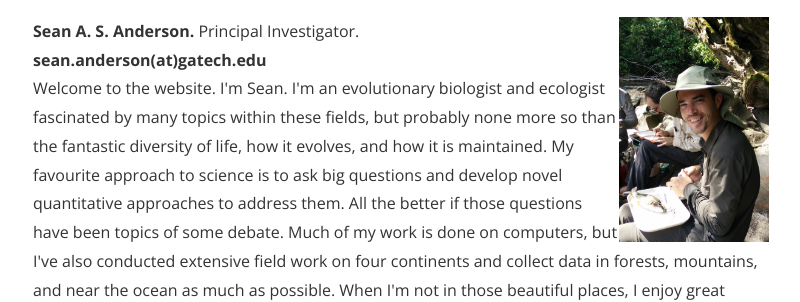
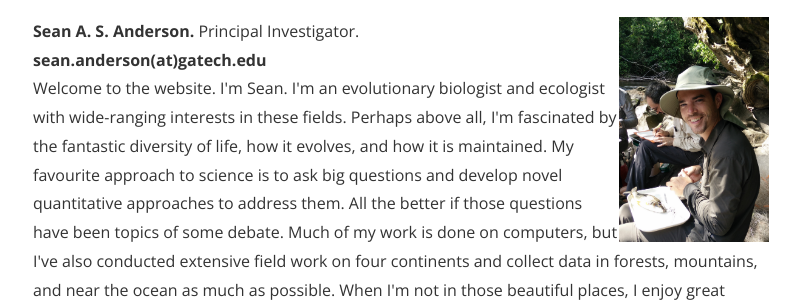
Before and after one commit to SeanASAnderson/SeanASAnderson.github.io, a Jekyll site: the page built from people.md, in a window 1280 px wide and 900 px high. Shown: the part 200-502 px from the top of the window, without its empty margins (239-1039 px from the left). Built offline with Jekyll 4.4.1, drawn with Linux system fonts in a browser that asks for light colours; nearby versions of some CDN libraries; some web fonts are replaced; some of the changed text lies outside the part shown.

Commit message:
re-jigged the blurb

```diff
--- a/people.md
+++ b/people.md
@@ -15,7 +15,7 @@
 <p>
   <b>Sean A. S. Anderson. </b> Principal Investigator. <img src="/assets/sean_suriname_riverside2.jpg" alt="Sean riverside" style="width:150px;height:225px;">
   <br><b>sean.anderson(at)gatech.edu </b>
-  <br>Welcome to the website. I'm Sean. I'm an evolutionary biologist and ecologist fascinated by many topics within these fields, but probably none more so than the fantastic diversity of life, how it evolves, and how it is maintained. My favourite approach to science is to ask big questions and develop novel quantitative approaches to address them. All the better if those questions have been topics of some debate. Much of my work is done on computers, but I've also conducted extensive field work on four continents and collect data in forests, mountains, and near the ocean as much as possible. When I'm not in those beautiful places, I enjoy great restaurants, movies, my dogs, and my friends.
+  <br>Welcome to the website. I'm Sean. I'm an evolutionary biologist and ecologist with wide-ranging interests in these fields. Perhaps above all, I'm fascinated by the fantastic diversity of life, how it evolves, and how it is maintained. My favourite approach to science is to ask big questions and develop novel quantitative approaches to address them. All the better if those questions have been topics of some debate. Much of my work is done on computers, but I've also conducted extensive field work on four continents and collect data in forests, mountains, and near the ocean as much as possible. When I'm not in those beautiful places, I enjoy great restaurants, movies, my dogs, and my friends.
   <br><a href="https://github.com/SeanASAnderson/CV/blob/main/AndersonSean.CV.2023.pdf"><b>CV</b></a>
   <br><a href="https://scholar.google.com/citations?user=xfDBp1sAAAAJ&hl=en"><b>Sean's Google Scholar</b></a>
 
```
